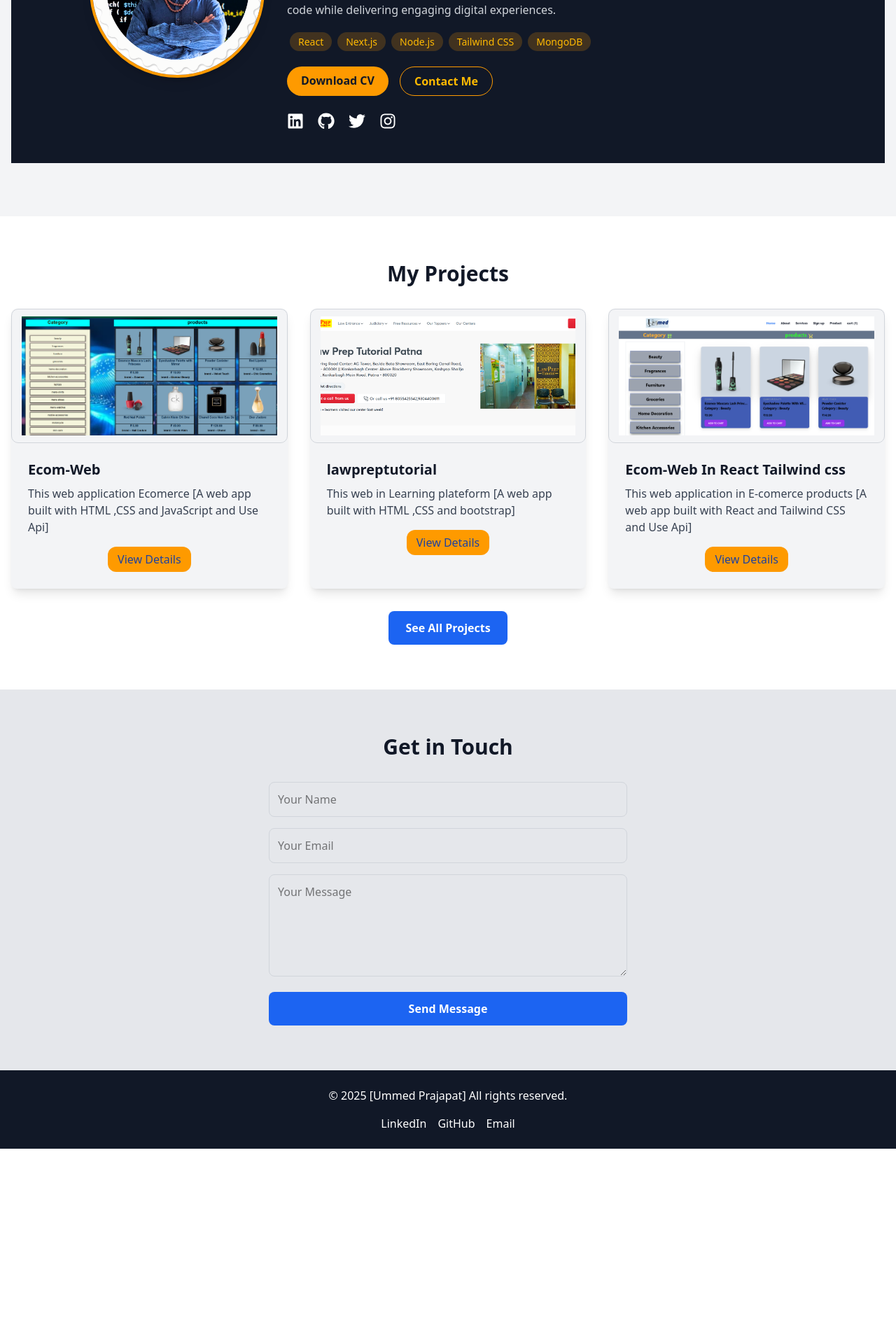
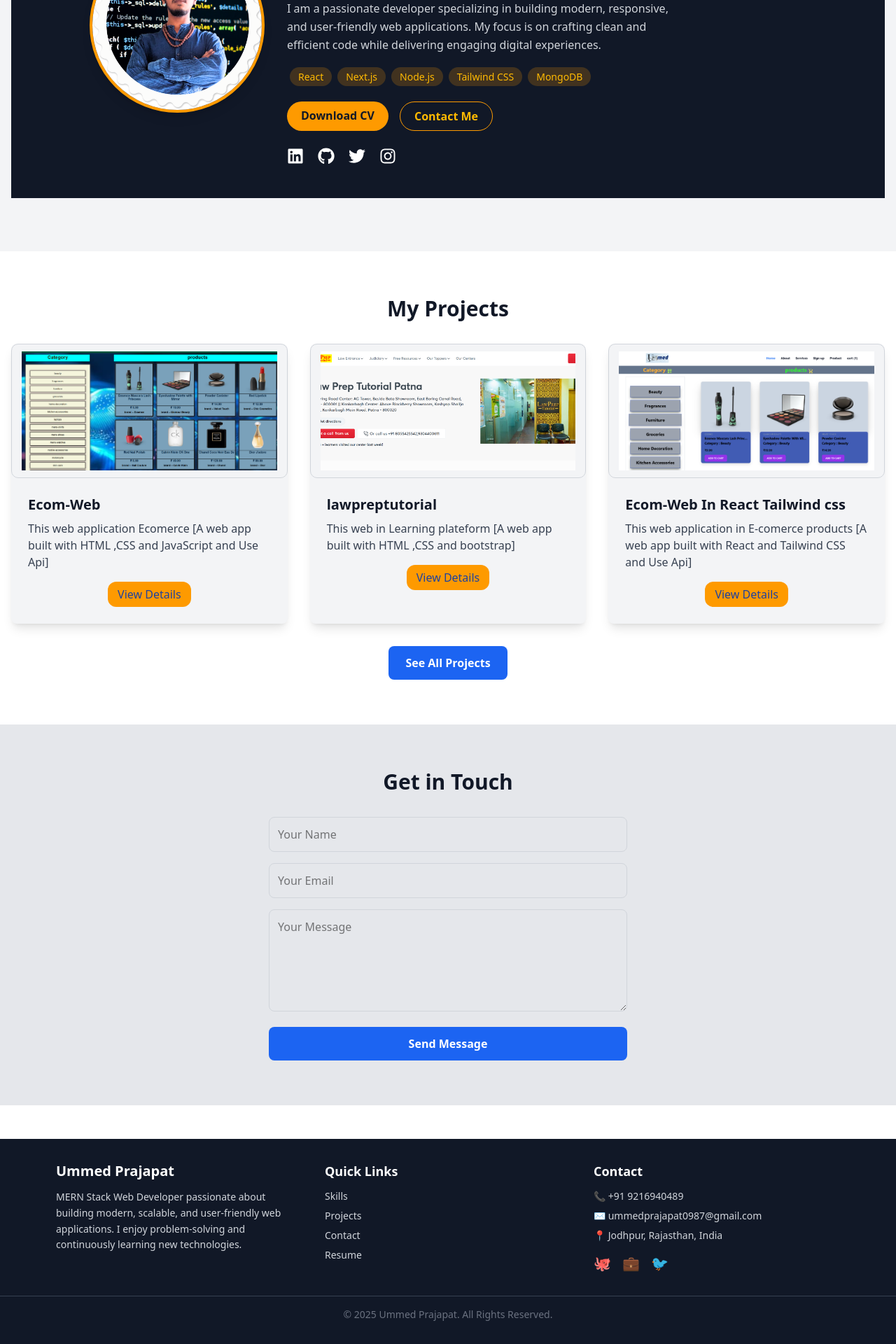
Before and after one commit to ummed850/ummed-portfolio, a Next.js app: page / in a window 1280 px wide. Shown: the part 839-2759 px from the top of the page at 70% size. Before the commit the page ends 2480 px from the top, so only its background shows below. Built offline with nearby package versions, Linux system fonts and the light colour scheme.

Commit message:
Completed the project

```diff
--- a/src/app/page.js
+++ b/src/app/page.js
@@ -3,7 +3,9 @@ import { useState } from 'react';
 import Link from 'next/link';
 import { FaBars, FaInstagram, FaTimes } from 'react-icons/fa';
 import { TabItem, Tabs } from "flowbite-react";
-import { HiAdjustments, HiClipboardList, HiUserCircle } from "react-icons/hi";
+import { HiClipboardList, HiUserCircle } from "react-icons/hi";
+import { GiSkills } from "react-icons/gi";
+
 import { FaLinkedin, FaGithub, FaTwitter } from "react-icons/fa";
 
 export default function Header() {
@@ -79,15 +81,8 @@ export default function Header() {
       <main className="bg-gray-100 min-h-screen">
         {/* Hero Section */}
         <section className=" text-white text-center grid grid-cols-1 md:grid-cols-[70%_auto]">
-          <div className=" border border-black py-14 bg-gradient-to-r from-blue-600 to-purple-600 mx-auto px-4">
-            <h1 className="text-4xl md:text-5xl font-bold mb-4">Hi, I am [Ummed]</h1>
-            <p className="text-xl md:text-2xl mb-6">I am a Mern Stack Web Developer with a passion for building scalable and efficient web applications.</p>
-            <Link
-              href={"/projects"}
-              className="inline-block bg-white text-blue-600 font-semibold py-3 px-6 rounded-lg hover:bg-blue-100 transition duration-300"
-            >
-              View My Work
-            </Link>
+          <div className=" border border-black py-4 bg-gradient-to-r from-blue-600 to-purple-600 mx-auto px-2">
+            <img src='/images/banner1.png' className='h-[400px] w-[1080px]' />
           </div>
           <div>
             <img
@@ -124,7 +119,7 @@ export default function Header() {
 
                       {/* About */}
                       <p className="text-gray-300 mt-4 leading-relaxed max-w-xl">
-                        I’m a passionate developer specializing in building modern, responsive, and user-friendly web applications.
+                        I am a passionate developer specializing in building modern, responsive, and user-friendly web applications.
                         My focus is on crafting clean and efficient code while delivering engaging digital experiences.
                       </p>
 
@@ -177,15 +172,110 @@ export default function Header() {
                   </div>
                 </section>
               </TabItem>
-              <TabItem title="Skills" className='cursor-pointer' icon={HiAdjustments}>
-                This is <span className="font-medium text-black dark:text-white">Settings associated content</span>.
-                Clicking another tab will toggle the visibility of this one for the next. The tab JavaScript swaps classes to
-                control the content visibility and styling.
+              <TabItem title="Skills" className='cursor-pointer' icon={GiSkills}>
+                <div className="grid grid-cols-2 sm:grid-cols-3 md:grid-cols-4 gap-4 mt-4 bg-gray-900 text-white p-4 rounded-lg">
+                  {[
+                    "HTML5",
+                    "CSS3",
+                    "JavaScript (ES6+)",
+                    "React.js",
+                    "Node.js",
+                    "Express.js",
+                    "MongoDB",
+                    "Tailwind CSS",
+                    "Bootstrap",
+                    "jQuery",
+                    "Git & GitHub",
+                    "RESTful APIs",
+                    "Responsive Design",
+                    "Next.js",
+                    "Redux",
+                    "canva",
+                    "basic Python",
+                    "basic C++",
+                    "basic C",
+                    "basic Java",
+                  ].map((skill, index) => (
+                    <div
+                      key={index}
+                      className="px-4 py-2 text-center bg-white border border-gray-200 rounded-lg shadow-sm text-gray-700 font-medium hover:bg-amber-50 hover:border-amber-300 transition duration-200"
+                    >
+                      {skill}
+                    </div>
+                  ))}
+                </div>
+
+                <TabItem title="Education ">
+                  <div className="mt-4 space-y-3">
+                    <div className="p-4 bg-white border border-gray-200 rounded-lg shadow-sm">
+                      <h3 className="text-lg font-semibold text-gray-800">
+                        Bachelor of Computer Applications (BCA)
+                      </h3>
+                      <p className="text-gray-600">JNVU University — Ongoing (4th Semester Completed)</p>
+                      <p className="text-sm text-gray-500">Expected Graduation: 2026</p>
+                    </div>
+                  </div>
+                </TabItem>
+
+                <TabItem title="Certificates">
+                  <div className="mt-4 space-y-3">
+                    <div className="p-4 bg-white border border-gray-200 rounded-lg shadow-sm">
+                      <h3 className="text-lg font-semibold text-gray-800">
+                        MERN Stack Web Development
+                      </h3>
+                      <p className="text-gray-600">WsCube Tech — Feb 2025 to Jun 2025</p>
+                      <p className="text-sm text-gray-500">
+                        Covered MongoDB, Express.js, React.js, and Node.js with hands-on project work.
+                      </p>
+                    </div>
+                  </div>
+                </TabItem>
               </TabItem>
               <TabItem title="Contacts" className='cursor-pointer' icon={HiClipboardList}>
-                This is <span className="font-medium text-black dark:text-white">Contacts associated content</span>.
-                Clicking another tab will toggle the visibility of this one for the next. The tab JavaScript swaps classes to
-                control the content visibility and styling.
+                <div className="mt-4 grid gap-4 sm:grid-cols-2">
+                  {/* Phone */}
+                  <div className="flex items-center gap-3 p-4 bg-white border border-gray-200 rounded-lg shadow-sm hover:shadow-md transition">
+                    <span className="text-amber-500 text-2xl">📞</span>
+                    <div>
+                      <h4 className="text-sm font-semibold text-gray-500">Phone</h4>
+                      <p className="text-gray-800 font-medium">+91 9216940489</p>
+                    </div>
+                  </div>
+
+                  {/* Email */}
+                  <div className="flex items-center gap-3 p-4 bg-white border border-gray-200 rounded-lg shadow-sm hover:shadow-md transition">
+                    <span className="text-amber-500 text-2xl">✉️</span>
+                    <div>
+                      <h4 className="text-sm font-semibold text-gray-500">Email</h4>
+                      <p className="text-gray-800 font-medium">ummedprajapat0987@gmail.com</p>
+                    </div>
+                  </div>
+
+                  {/* Location */}
+                  <div className="flex items-center gap-3 p-4 bg-white border border-gray-200 rounded-lg shadow-sm hover:shadow-md transition">
+                    <span className="text-amber-500 text-2xl">📍</span>
+                    <div>
+                      <h4 className="text-sm font-semibold text-gray-500">Location</h4>
+                      <p className="text-gray-800 font-medium">Jodhpur, Rajasthan, India</p>
+                    </div>
+                  </div>
+
+                  {/* Website */}
+                  <div className="flex items-center gap-3 p-4 bg-white border border-gray-200 rounded-lg shadow-sm hover:shadow-md transition">
+                    <span className="text-amber-500 text-2xl">🌐</span>
+                    <div>
+                      <h4 className="text-sm font-semibold text-gray-500">Portfolio</h4>
+                      <a
+                        href="https://ummed-portfolio.vercel.app/"
+                        target="_blank"
+                        rel="noopener noreferrer"
+                        className="text-amber-600 font-medium hover:underline"
+                      >
+                        https://ummed-portfolio.vercel.app/
+                      </a>
+                    </div>
+                  </div>
+                </div>
               </TabItem>
             </Tabs>
           </div>
@@ -309,96 +399,55 @@ export default function Header() {
       </main >
 
       {/* Footer */}
-      < footer className="bg-gray-900 text-white py-6" >
-        <div className="container mx-auto px-4 text-center">
-          <p>&copy; {new Date().getFullYear()} [Ummed Prajapat] All rights reserved.</p>
-          <div className="mt-4 space-x-4">
-            <a href="https://www.linkedin.com/in/ummed-prajapat-698a69299/" className="hover:text-blue-400">LinkedIn</a>
-            <a href="https://github.com" className="hover:text-blue-400">GitHub</a>
-            <a href="mailto:your.email@example.com" className="hover:text-blue-400">Email</a>
+      <footer className="bg-gray-900 text-gray-300 py-8 mt-12">
+        <div className="max-w-6xl mx-auto px-4 grid grid-cols-1 md:grid-cols-3 gap-8">
+
+          {/* About Section */}
+          <div>
+            <h2 className="text-xl font-semibold text-white mb-3">Ummed Prajapat</h2>
+            <p className="text-sm leading-relaxed">
+              MERN Stack Web Developer passionate about building modern, scalable,
+              and user-friendly web applications. I enjoy problem-solving and
+              continuously learning new technologies.
+            </p>
+          </div>
+
+          {/* Quick Links */}
+          <div>
+            <h3 className="text-lg font-semibold text-white mb-3">Quick Links</h3>
+            <ul className="space-y-2 text-sm">
+              <li><a href="#skills" className="hover:text-amber-400 transition">Skills</a></li>
+              <li><a href="#projects" className="hover:text-amber-400 transition">Projects</a></li>
+              <li><a href="#contact" className="hover:text-amber-400 transition">Contact</a></li>
+              <li><a href="#resume" className="hover:text-amber-400 transition">Resume</a></li>
+            </ul>
+          </div>
+
+          {/* Contact Info */}
+          <div>
+            <h3 className="text-lg font-semibold text-white mb-3">Contact</h3>
+            <ul className="space-y-2 text-sm">
+              <li>📞 +91 9216940489</li>
+              <li>✉️ ummedprajapat0987@gmail.com</li>
+              <li>📍 Jodhpur, Rajasthan, India</li>
+            </ul>
+            {/* Social Icons */}
+            <div className="flex space-x-4 mt-4">
+              <a href="https://github.com/ummed850" target="_blank" rel="noopener noreferrer" className="hover:text-amber-400 text-xl">🐙</a>
+              <a href="https://www.linkedin.com/in/ummed-prajapat-698a69299/" target="_blank" rel="noopener noreferrer" className="hover:text-amber-400 text-xl">💼</a>
+              <a href="https://twitter.com/" target="_blank" rel="noopener noreferrer" className="hover:text-amber-400 text-xl">🐦</a>
+            </div>
           </div>
         </div>
-      </footer >
+
+        {/* Bottom Line */}
+        <div className="border-t border-gray-700 mt-8 pt-4 text-center text-sm text-gray-500">
+          © {new Date().getFullYear()} Ummed Prajapat. All Rights Reserved.
+        </div>
+      </footer>
 
     </>
 
 
   );
 }
-
-
-
-
-
-
-
-
-
-
-
-
-
-
-
-
-
-
-
-
-
-
-
-
-
-
-
-
-
-// "use client";
-// import { useState } from "react";
-// import Link from "next/link";
-// import { Menu, X } from "lucide-react";
-
-// export default function Header() {
-//   const [mobileMenuOpen, setMobileMenuOpen] = useState(false);
-
-//   return (
-//     <header className="sticky top-0 z-50 bg-white shadow-md">
-//       <div className="container mx-auto px-4 flex items-center justify-between py-3">
-//         {/* Logo */}
-// <Link href="/" className="flex items-center space-x-2">
-//   <img
-//     src="/images/Consulting Firm Logo - Ummed Prajapat (2).svg"
-//     alt="Ummed Prajapat Logo"
-//     className="h-10 w-auto"
-//   />
-//   <span className="font-bold text-lg text-gray-800">Ummed Prajapat</span>
-// </Link>
-
-//         {/* Desktop Menu */}
-//         <nav className="hidden md:flex space-x-8">
-//           <Link href="#about" className="text-gray-600 hover:text-black font-medium">About</Link>
-//           <Link href="#projects" className="text-gray-600 hover:text-black font-medium">Projects</Link>
-//           <Link href="#contact" className="text-gray-600 hover:text-black font-medium">Contact</Link>
-//         </nav>
-
-//         {/* Mobile Menu Button */}
-//         <button
-//           className="md:hidden focus:outline-none"
-//           onClick={() => setMobileMenuOpen(!mobileMenuOpen)}
-//         >
-//           {mobileMenuOpen ? <X size={24} /> : <Menu size={24} />}
-//         </button>
-//       </div>
-
-//       {/* Mobile Menu */}
-//       {mobileMenuOpen && (
-//         <div className="md:hidden bg-white shadow-md px-4 py-4 space-y-4">
-//           <Link href="#about" className="block text-gray-700 font-medium" onClick={() => setMobileMenuOpen(false)}>About</Link>
-//           <Link href="#projects" className="block text-gray-700 font-medium" onClick={() => setMobileMenuOpen(false)}>Projects</Link>
-//           <Link href="#contact" className="block text-gray-700 font-medium" onClick={() => setMobileMenuOpen(false)}>Contact</Link>
-//         </div>
-//       )}
-//     </header>
-//   );
-// }
```
Also changed, not shown: 1 other file (tests, documents, lock files or other folders).
